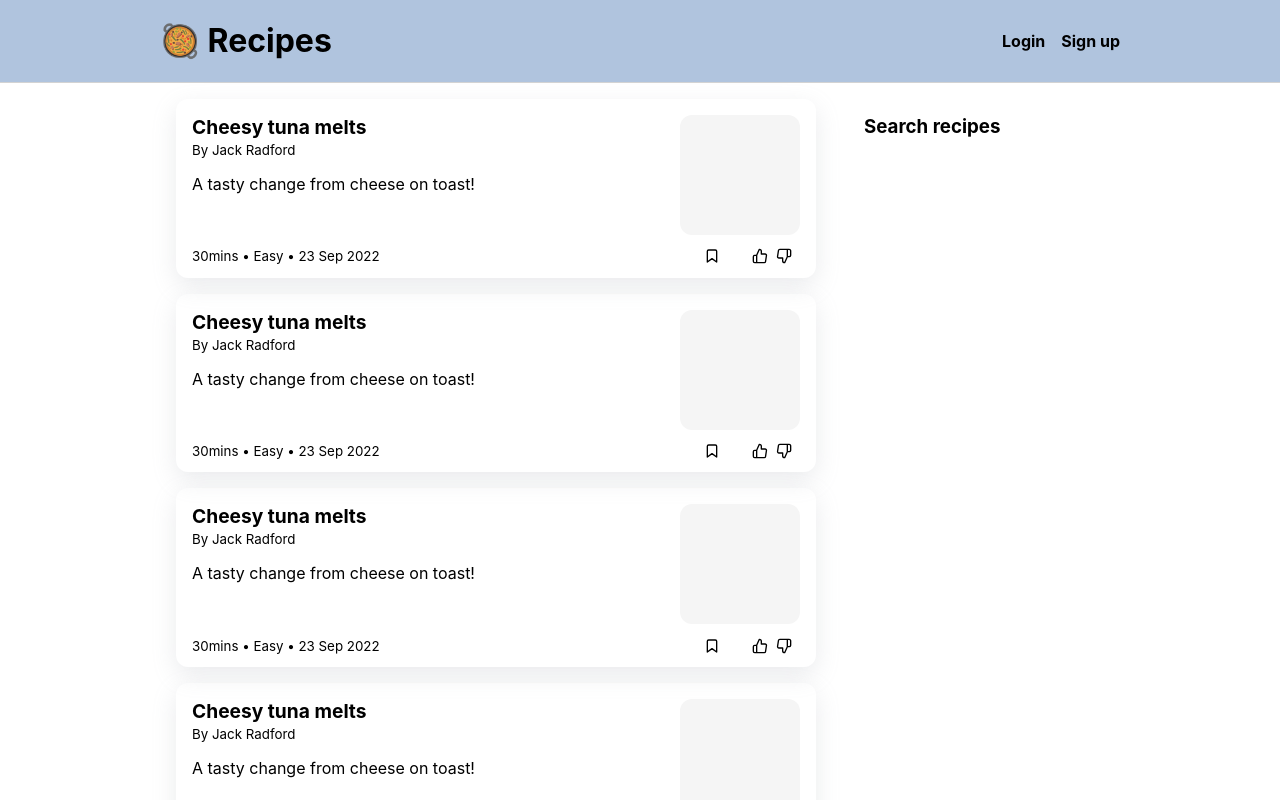
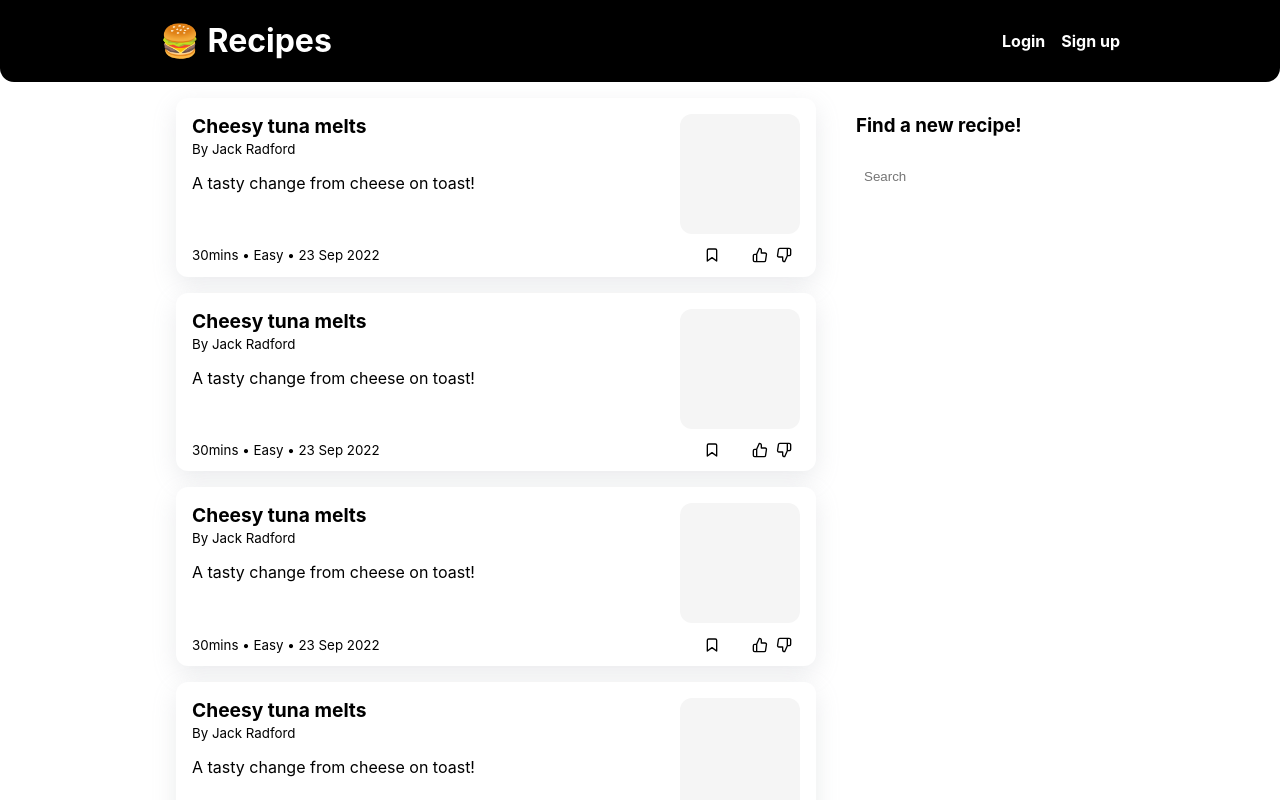
Before and after one commit to JackWRadford/recipes, a Next.js app: page / in a window 1280 px wide. Shown: the top 800 px of the page. Built offline with nearby package versions, Linux system fonts and the light colour scheme.

Commit message:
Added reusable Input component. Some other small styling changes

```diff
--- a/components/Header.tsx
+++ b/components/Header.tsx
@@ -7,7 +7,7 @@ const Header = () => {
       <div className={styles.content}>
         <Link href={"/"}>
           <div className={styles.logoContainer}>
-            <h1>🥘 Recipes</h1>
+            <h1>🍔 Recipes</h1>
           </div>
         </Link>
         <div className={styles.navContainer}>
--- a/components/SearchArea.tsx
+++ b/components/SearchArea.tsx
@@ -1,9 +1,20 @@
+import { ChangeEvent } from "react";
 import styles from "../styles/SearchArea.module.css";
+import Input from "./shared/Input";
 
 const SearchArea = () => {
   return (
     <div className={styles.wrapper}>
-      <h3 className={styles.title}>Search recipes</h3>
+      <h3 className={styles.title}>Find a new recipe!</h3>
+      <Input
+        type={"search"}
+        name={""}
+        value={""}
+        placeholder={"Search"}
+        onChange={function (event: ChangeEvent<HTMLInputElement>): void {
+          throw new Error("Function not implemented.");
+        }}
+      />
     </div>
   );
 };
--- /dev/null
+++ b/components/shared/Input.tsx
@@ -0,0 +1,31 @@
+import { ChangeEventHandler, FC, HTMLInputTypeAttribute } from "react";
+import styles from "../../styles/Input.module.css";
+
+interface InputProps {
+  type: HTMLInputTypeAttribute;
+  name: string;
+  value: string | number;
+  placeholder: string;
+  onChange: ChangeEventHandler<HTMLInputElement>;
+}
+
+const Input: FC<InputProps> = ({
+  type,
+  name,
+  value,
+  placeholder,
+  onChange,
+}) => {
+  return (
+    <input
+      className={styles.input}
+      type={type}
+      value={value}
+      name={name}
+      placeholder={placeholder}
+      onChange={onChange}
+    />
+  );
+};
+
+export default Input;
--- a/styles/Header.module.css
+++ b/styles/Header.module.css
@@ -1,8 +1,9 @@
 .wrapper {
   display: flex;
   justify-content: center;
-  background-color: lightsteelblue;
-  border-bottom: 1px solid lightgray;
+  background-color: black;
+  color: white;
+  border-radius: 0 0 14px 14px;
 }
 
 .content {
--- /dev/null
+++ b/styles/Input.module.css
@@ -0,0 +1,11 @@
+.input {
+  padding: 1rem 1rem;
+  border: none;
+  background-color: white;
+  border-radius: 14px;
+  outline: none;
+}
+
+.input:focus {
+  box-shadow: var(--shadow);
+}
--- a/styles/RecipeCard.module.css
+++ b/styles/RecipeCard.module.css
@@ -6,6 +6,7 @@
   padding: 1rem 1rem 0 1rem;
   border-radius: 12px;
   box-shadow: var(--shadow);
+  background-color: white;
 }
 
 .contentContainer {
--- a/styles/RecipeOverview.module.css
+++ b/styles/RecipeOverview.module.css
@@ -8,7 +8,7 @@
 .imageContainer {
   width: 200px;
   height: 200px;
-  background-color: whitesmoke;
+  background-color: rgb(235, 231, 231);
   border-radius: 12px;
 }
 
--- a/styles/SearchArea.module.css
+++ b/styles/SearchArea.module.css
@@ -1,10 +1,9 @@
 .wrapper {
   display: flex;
-  max-height: 20rem;
+  flex-direction: column;
+  gap: 1rem;
   min-width: 16rem;
-  border-radius: 12px;
-  padding: 1rem;
-  margin: 1rem;
+  margin: 2rem 1rem 0 1rem;
 }
 
 @media (max-width: 750px) {
@@ -15,4 +14,5 @@
 
 .title {
   margin: 0;
+  padding-left: 0.5rem;
 }
--- a/styles/globals.css
+++ b/styles/globals.css
@@ -25,6 +25,6 @@ a {
   }
   body {
     color: black;
-    background: white;
+    background: rgb(246, 243, 243);
   }
 }
```
